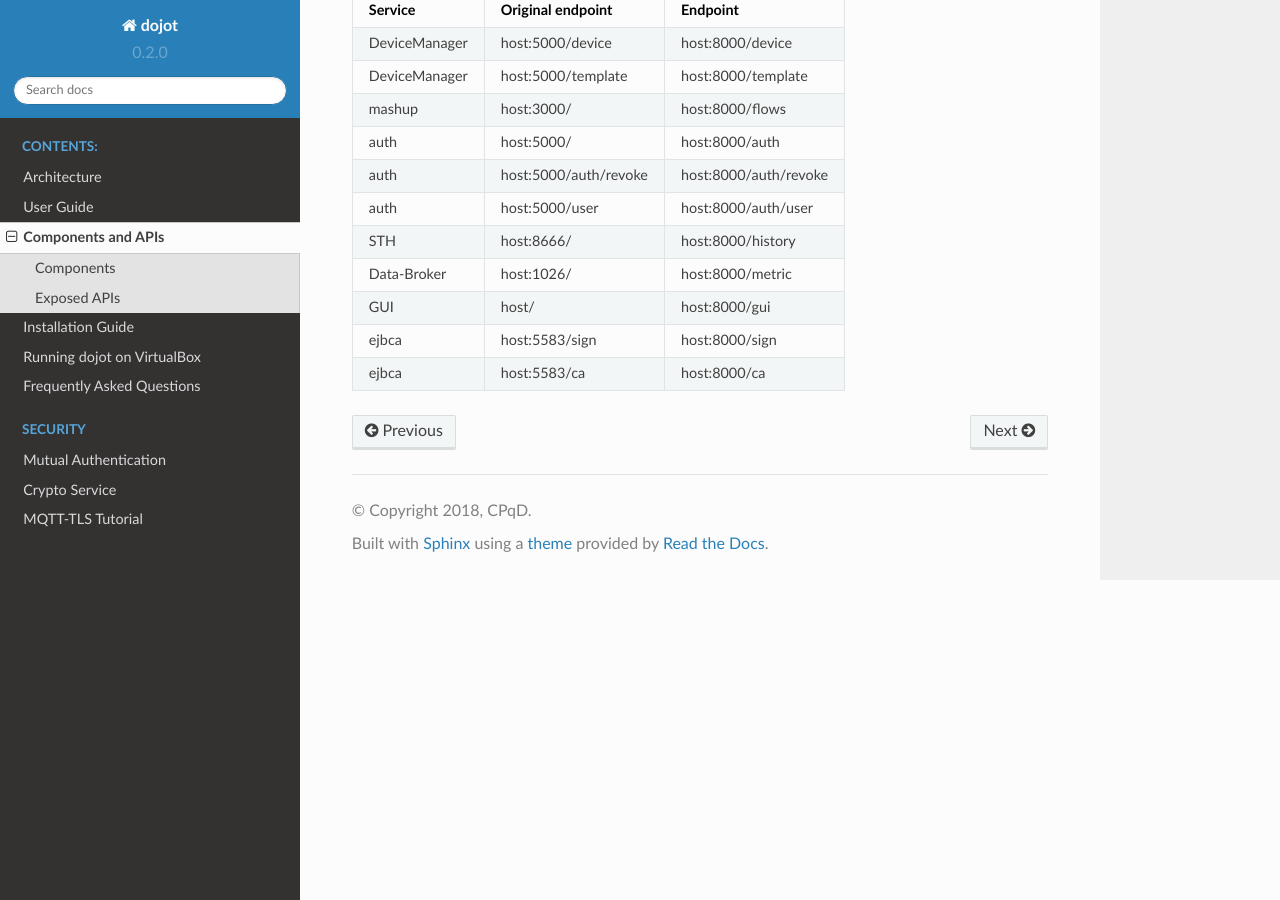
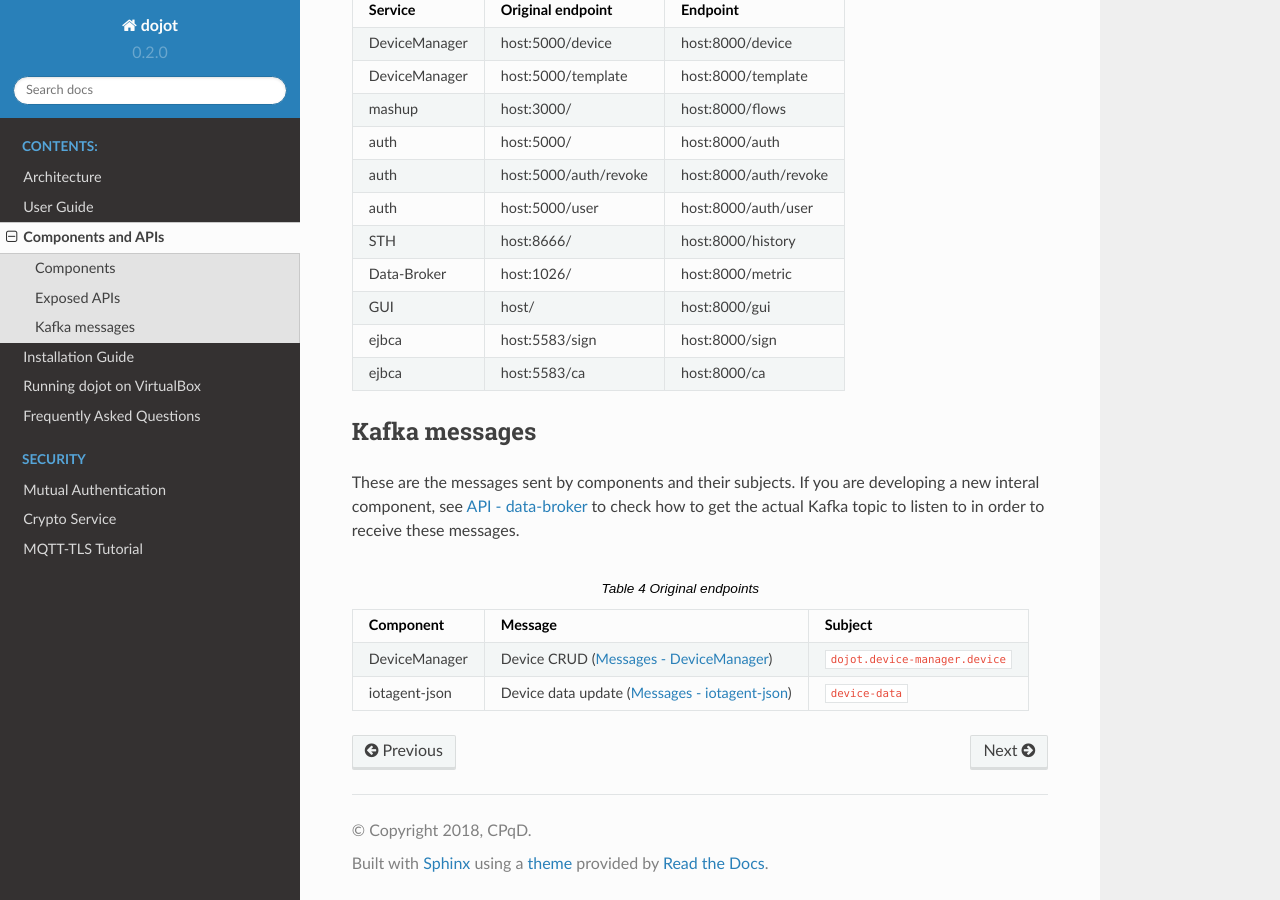
Before and after one commit to dojot/docs, a Sphinx documentation site: the page built from source/components-and-apis.rst, in a window 1280 px wide and 900 px high, scrolled down 1620 px. Built offline with Sphinx 7.4.7 and the Read the Docs theme 2.0.0, drawn with Linux system fonts in a browser that asks for light colours.

Commit message:
Adding a section with Kafka messages

```diff
--- a/source/components-and-apis.rst
+++ b/source/components-and-apis.rst
@@ -170,6 +170,27 @@ which component endpoint.
      - host:5583/ca
      - host:8000/ca
 
+
+Kafka messages
+--------------
+
+These are the messages sent by components and their subjects. If you are
+developing a new interal component, see `API - data-broker`_ to check how to
+get the actual Kafka topic to listen to in order to receive these messages.
+
+.. list-table:: Original endpoints
+   :header-rows: 1
+
+   * - Component
+     - Message
+     - Subject
+   * - DeviceManager
+     - Device CRUD (`Messages - DeviceManager`_)
+     - ``dojot.device-manager.device``
+   * - iotagent-json
+     - Device data update (`Messages - iotagent-json`_)
+     - ``device-data``
+
 .. _mongodb documentation: https://docs.mongodb.com/manual/
 .. _postgres documentation: https://www.postgresql.org/docs/
 .. _Kong documentation: https://getkong.org/docs/
@@ -189,6 +210,7 @@ which component endpoint.
 .. _GitHub - DeviceManager: https://github.com/dojot/device-manager
 .. _API - DeviceManager: https://dojot.github.io/device-manager/apiary_latest.html
 .. _readthedocs - DeviceManager: http://dojotdocs.readthedocs.io/projects/DeviceManager/en/latest/
+.. _Messages - DeviceManager: http://dojotdocs.readthedocs.io/projects/DeviceManager/en/latest/kafka-messages.html
 
 .. _GitHub - image-manager: <https://github.com/dojot/image-manager>
 .. _API - image-manager: https://dojot.github.io/image-manager/apiary_latest.html
@@ -206,6 +228,7 @@ which component endpoint.
 
 .. _GitHub - iotagent-json: https://github.com/dojot/iotagent-json
 .. _readthedocs - iotagent-json: http://dojotdocs.readthedocs.io/projects/iotagent-json/en/latest/
+.. _Messages - iotagent-json: http://dojotdocs.readthedocs.io/projects/iotagent-json/en/latest/operation.html#sending-messages-to-other-components-via-kafka
 
 .. _GitHub - iotagent-mosca: https://github.com/dojot/iotagent-mosca
 
```
